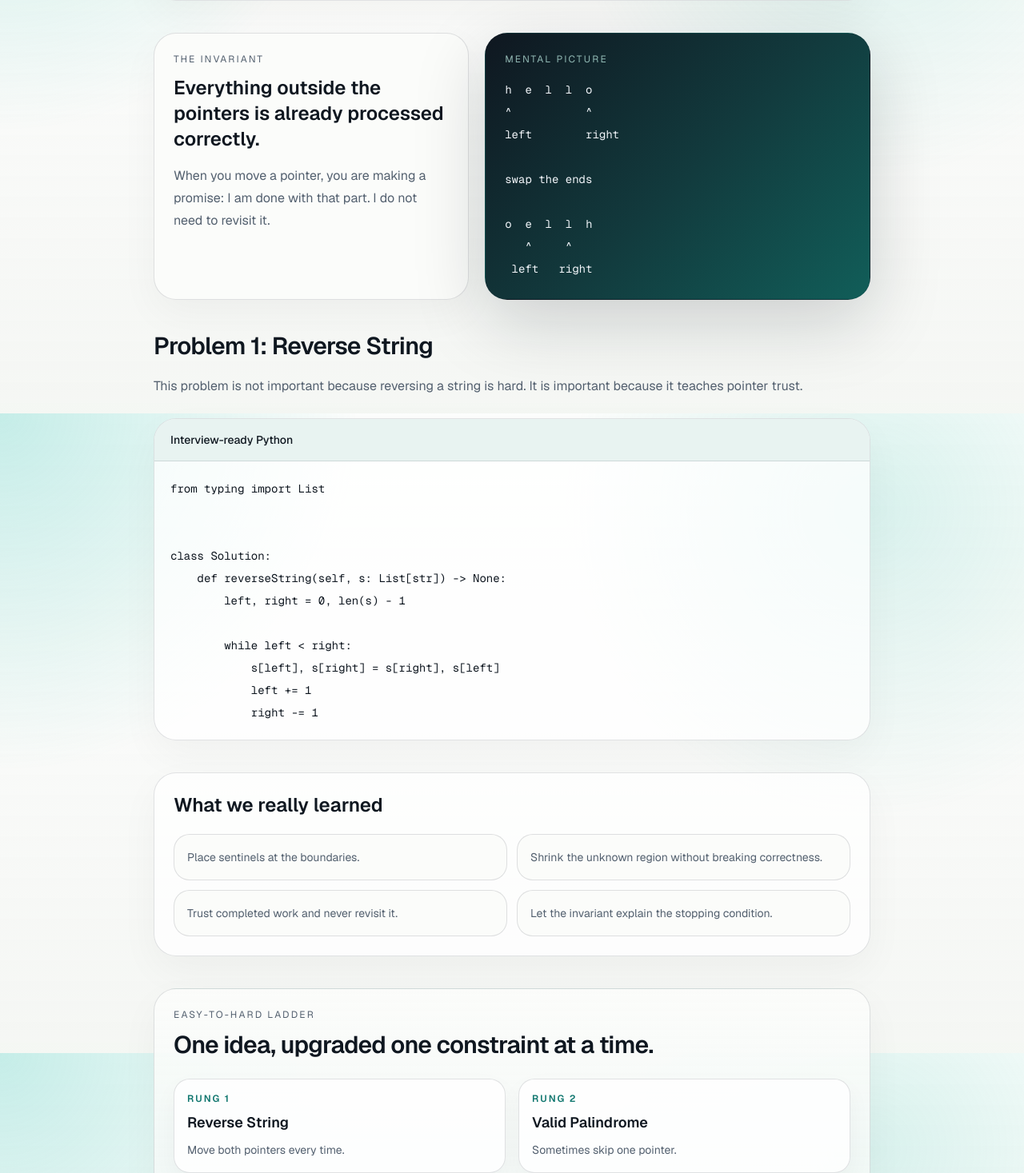
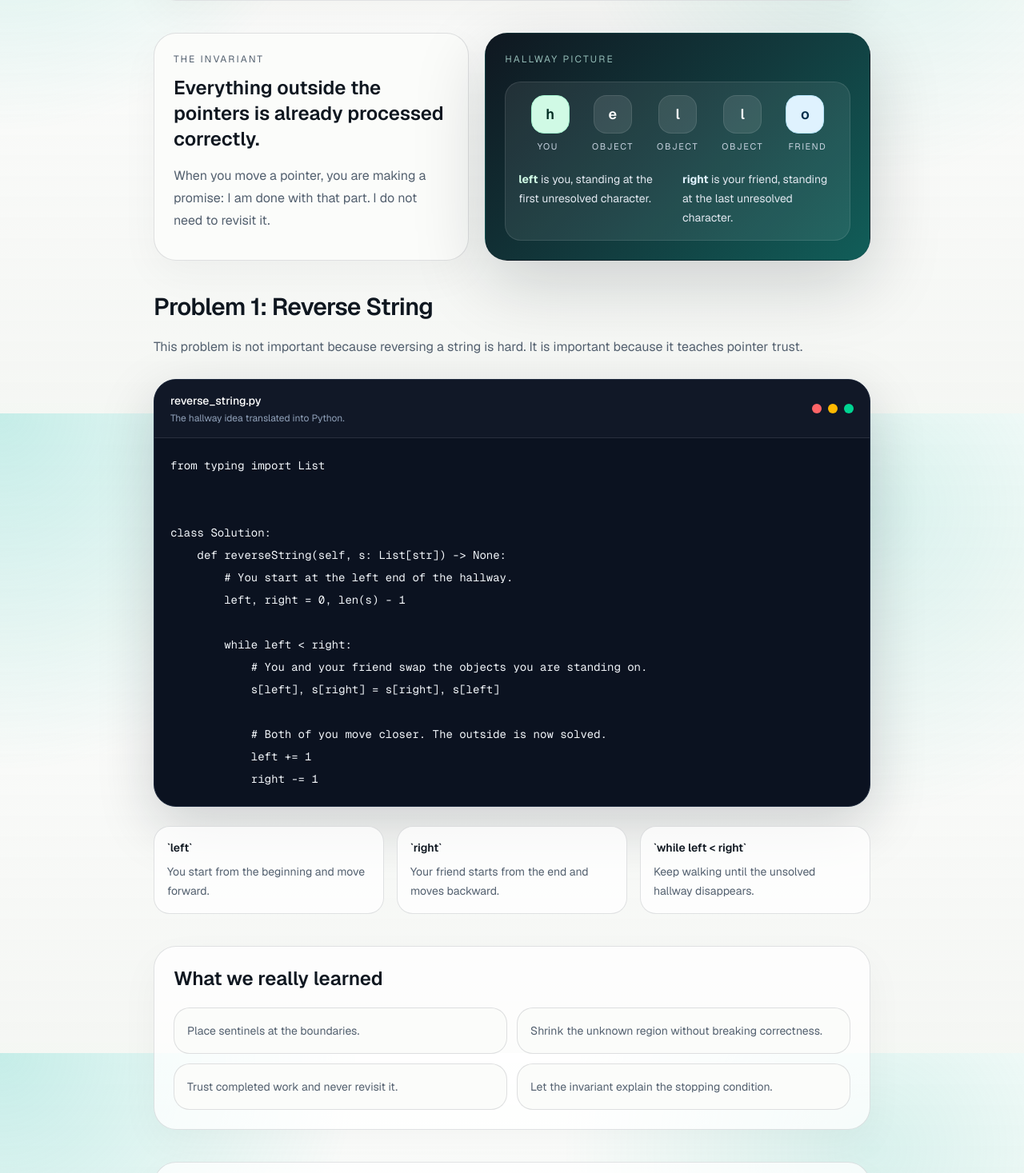
Before and after one commit to Vishalpandu1690/vishal-portfolio, a Next.js app: page /blog/two-pointer-technique in a window 1280 px wide. Shown: the part 1083-2550 px from the top of the page at 80% size. Built offline with nearby package versions, Linux system fonts and the light colour scheme.

Commit message:
Refine two pointer article visuals

```diff
--- a/app/blog/two-pointer-technique/page.tsx
+++ b/app/blog/two-pointer-technique/page.tsx
@@ -1,37 +1,38 @@
 import Link from "next/link";
-
-const ladder = [
-  {
-    title: "Reverse String",
-    lesson: "Move both pointers every time.",
-  },
-  {
-    title: "Valid Palindrome",
-    lesson: "Sometimes skip one pointer.",
-  },
-  {
-    title: "Is Subsequence",
-    lesson: "Both pointers move in one direction.",
-  },
-  {
-    title: "Two Sum II",
-    lesson: "Sorted order tells us which pointer to move.",
-  },
-  {
-    title: "Container With Most Water",
-    lesson: "Greedy pointer choice enters the picture.",
-  },
-  {
-    title: "Trapping Rain Water",
-    lesson: "Movement depends on boundary confidence.",
-  },
-];
 
 const takeaways = [
   "Place sentinels at the boundaries.",
   "Shrink the unknown region without breaking correctness.",
   "Trust completed work and never revisit it.",
   "Let the invariant explain the stopping condition.",
+];
+
+const hallwaySteps = [
+  {
+    label: "You",
+    value: "h",
+    side: "left",
+  },
+  {
+    label: "Object",
+    value: "e",
+    side: "middle",
+  },
+  {
+    label: "Object",
+    value: "l",
+    side: "middle",
+  },
+  {
+    label: "Object",
+    value: "l",
+    side: "middle",
+  },
+  {
+    label: "Friend",
+    value: "o",
+    side: "right",
+  },
 ];
 
 export default function TwoPointerBlog() {
@@ -113,21 +114,45 @@ export default function TwoPointerBlog() {
             </p>
           </div>
 
-          <div className="rounded-[1.75rem] border border-[var(--border)] bg-[linear-gradient(135deg,#0f1720_0%,#123a3d_52%,#115e59_100%)] p-6 text-white shadow-[0_28px_90px_rgba(10,20,30,0.18)]">
+          <div className="overflow-hidden rounded-[1.75rem] border border-[var(--border)] bg-[linear-gradient(135deg,#0f1720_0%,#123a3d_52%,#115e59_100%)] p-6 text-white shadow-[0_28px_90px_rgba(10,20,30,0.18)]">
             <p className="text-xs uppercase tracking-[0.18em] text-teal-100/70">
-              Mental picture
+              Hallway picture
             </p>
-            <pre className="mt-4 overflow-x-auto text-sm leading-7 text-slate-100">
-{`h  e  l  l  o
-^           ^
-left        right
-
-swap the ends
-
-o  e  l  l  h
-   ^     ^
- left   right`}
-            </pre>
+            <div className="mt-5 rounded-[1.25rem] border border-white/10 bg-white/8 p-4">
+              <div className="flex items-center justify-between gap-2">
+                {hallwaySteps.map((step) => (
+                  <div
+                    key={`${step.label}-${step.value}`}
+                    className="flex min-w-0 flex-1 flex-col items-center gap-2"
+                  >
+                    <div
+                      className={`flex h-12 w-12 items-center justify-center rounded-2xl border text-lg font-semibold ${
+                        step.side === "left"
+                          ? "animate-pointer-left border-emerald-200 bg-emerald-100 text-emerald-950"
+                          : step.side === "right"
+                            ? "animate-pointer-right border-sky-200 bg-sky-100 text-sky-950"
+                            : "border-white/10 bg-white/10 text-white"
+                      }`}
+                    >
+                      {step.value}
+                    </div>
+                    <p className="text-center text-[11px] uppercase tracking-[0.14em] text-slate-300">
+                      {step.label}
+                    </p>
+                  </div>
+                ))}
+              </div>
+              <div className="mt-5 grid gap-3 text-sm leading-6 text-slate-200 sm:grid-cols-2">
+                <p>
+                  <strong className="text-emerald-100">left</strong> is you,
+                  standing at the first unresolved character.
+                </p>
+                <p>
+                  <strong className="text-sky-100">right</strong> is your
+                  friend, standing at the last unresolved character.
+                </p>
+              </div>
+            </div>
           </div>
         </section>
 
@@ -140,25 +165,66 @@ o  e  l  l  h
             is important because it teaches pointer trust.
           </p>
 
-          <div className="mt-6 overflow-hidden rounded-[1.75rem] border border-[var(--border)] bg-white/75 shadow-[0_18px_50px_rgba(15,23,32,0.04)]">
-            <div className="border-b border-[var(--border)] bg-[var(--surface-strong)] px-5 py-4">
-              <p className="text-sm font-medium text-[var(--foreground)]">
-                Interview-ready Python
-              </p>
+          <div className="mt-6 overflow-hidden rounded-[1.75rem] border border-slate-800 bg-[#0b1220] shadow-[0_24px_70px_rgba(15,23,32,0.18)]">
+            <div className="flex items-center justify-between border-b border-white/10 bg-[#111827] px-5 py-4">
+              <div>
+                <p className="text-sm font-medium text-white">
+                  reverse_string.py
+                </p>
+                <p className="mt-1 text-xs text-slate-400">
+                  The hallway idea translated into Python.
+                </p>
+              </div>
+              <div className="hidden gap-2 sm:flex">
+                <span className="h-3 w-3 rounded-full bg-red-400" />
+                <span className="h-3 w-3 rounded-full bg-amber-400" />
+                <span className="h-3 w-3 rounded-full bg-emerald-400" />
+              </div>
             </div>
-            <pre className="overflow-x-auto p-5 text-sm leading-7 text-[var(--foreground)]">
-{`from typing import List
+            <pre className="overflow-x-auto p-5 font-mono text-sm leading-7 text-slate-100">
+<code>{`from typing import List
 
 
 class Solution:
     def reverseString(self, s: List[str]) -> None:
+        # You start at the left end of the hallway.
         left, right = 0, len(s) - 1
 
         while left < right:
+            # You and your friend swap the objects you are standing on.
             s[left], s[right] = s[right], s[left]
+
+            # Both of you move closer. The outside is now solved.
             left += 1
-            right -= 1`}
+            right -= 1`}</code>
             </pre>
+          </div>
+
+          <div className="mt-6 grid gap-4 md:grid-cols-3">
+            <div className="rounded-[1.25rem] border border-[var(--border)] bg-white/75 p-4">
+              <p className="text-sm font-semibold text-[var(--foreground)]">
+                `left`
+              </p>
+              <p className="mt-2 text-sm leading-6 text-[var(--muted)]">
+                You start from the beginning and move forward.
+              </p>
+            </div>
+            <div className="rounded-[1.25rem] border border-[var(--border)] bg-white/75 p-4">
+              <p className="text-sm font-semibold text-[var(--foreground)]">
+                `right`
+              </p>
+              <p className="mt-2 text-sm leading-6 text-[var(--muted)]">
+                Your friend starts from the end and moves backward.
+              </p>
+            </div>
+            <div className="rounded-[1.25rem] border border-[var(--border)] bg-white/75 p-4">
+              <p className="text-sm font-semibold text-[var(--foreground)]">
+                `while left &lt; right`
+              </p>
+              <p className="mt-2 text-sm leading-6 text-[var(--muted)]">
+                Keep walking until the unsolved hallway disappears.
+              </p>
+            </div>
           </div>
         </section>
 
@@ -173,33 +239,6 @@ class Solution:
                 className="rounded-[1.25rem] border border-[var(--border)] bg-[var(--surface)] p-4 text-sm leading-6 text-[var(--muted)]"
               >
                 {takeaway}
-              </div>
-            ))}
-          </div>
-        </section>
-
-        <section className="mt-10 rounded-[1.75rem] border border-[var(--border)] bg-[linear-gradient(180deg,rgba(251,252,250,0.96),rgba(232,243,241,0.78))] p-6 shadow-[0_18px_50px_rgba(15,23,32,0.04)]">
-          <p className="text-xs uppercase tracking-[0.18em] text-[var(--muted)]">
-            Easy-to-hard ladder
-          </p>
-          <h2 className="mt-3 text-3xl font-semibold tracking-tight text-[var(--foreground)]">
-            One idea, upgraded one constraint at a time.
-          </h2>
-          <div className="mt-6 grid gap-4 md:grid-cols-2">
-            {ladder.map((step, index) => (
-              <div
-                key={step.title}
-                className="rounded-[1.25rem] border border-[var(--border)] bg-white/80 p-4 shadow-[0_12px_30px_rgba(15,23,32,0.04)]"
-              >
-                <p className="text-xs font-semibold uppercase tracking-[0.16em] text-[var(--accent)]">
-                  Rung {index + 1}
-                </p>
-                <h3 className="mt-2 text-lg font-semibold text-[var(--foreground)]">
-                  {step.title}
-                </h3>
-                <p className="mt-2 text-sm leading-6 text-[var(--muted)]">
-                  {step.lesson}
-                </p>
               </div>
             ))}
           </div>
--- a/app/globals.css
+++ b/app/globals.css
@@ -56,6 +56,14 @@ body {
   animation: float-card 6s ease-in-out infinite;
 }
 
+.animate-pointer-left {
+  animation: pointer-left 3.4s ease-in-out infinite;
+}
+
+.animate-pointer-right {
+  animation: pointer-right 3.4s ease-in-out infinite;
+}
+
 .mindmap-cluster-details {
   overflow: hidden;
   transition:
@@ -104,6 +112,28 @@ body {
   }
 }
 
+@keyframes pointer-left {
+  0%,
+  100% {
+    transform: translateX(0);
+  }
+
+  50% {
+    transform: translateX(8px);
+  }
+}
+
+@keyframes pointer-right {
+  0%,
+  100% {
+    transform: translateX(0);
+  }
+
+  50% {
+    transform: translateX(-8px);
+  }
+}
+
 @media (prefers-reduced-motion: reduce) {
   html {
     scroll-behavior: auto;
```
Also changed, not shown: 1 other file (tests, documents, lock files or other folders).
